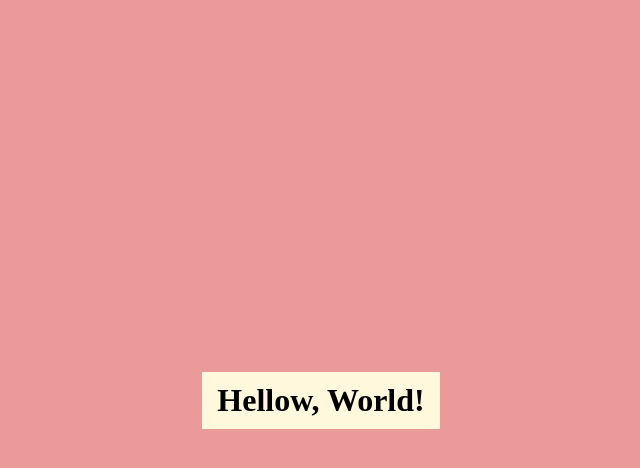
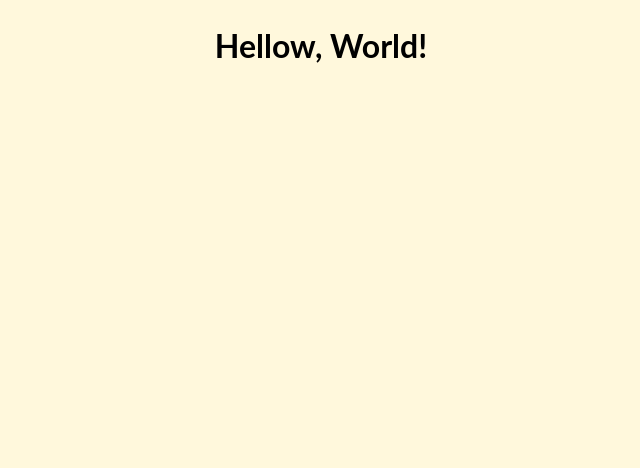
Before and after one commit to ParoRahul/Flask, a plain HTML site: page static/index.html in a window 1280 px wide. Shown: the whole page, without its empty margins (319-959 px from the left). Drawn offline with Linux system fonts and the light colour scheme; files that its build step writes are made by us from their sources.

Commit message:
House Keeping

```diff
--- a/static/index.html
+++ b/static/index.html
@@ -7,12 +7,16 @@
     <meta name="viewport" content="width=device-width, initial-scale=1.0">
     <title>Flask Introduction</title>
     <link rel="stylesheet" href="static/styles.css">
+    <link rel="icon" href="https://www.vectorlogo.zone/logos/pocoo_flask/pocoo_flask-icon.svg">
 </head>
 
 <body>
-    <div id="content">
-        <h1>Hellow, World!</h1>
-    </div>
+    <header></header>
+    <main>
+        <div id="content">
+            <h1>Hellow, World!</h1>
+        </div>
+    </main>
 </body>
 
 </html>
--- a/static/styles.css
+++ b/static/styles.css
@@ -2,13 +2,22 @@
     margin: 0%;
     padding: 0%;
     box-sizing: border-box;
+
 }
 
 body{
     height: 100vh;
+    font-family: "Lato", Arial, sans-serif;
+    line-height: 1.6;
+    display: block;
+    background-color:cornsilk;
+}
+
+main{
     display: grid;
     place-items: center;
-    background-color:rgb(235, 154, 154)
+
+    overflow: hidden;
 }
 
 #content{
```
Also changed, not shown: requirements.txt (added), 3 other files.
